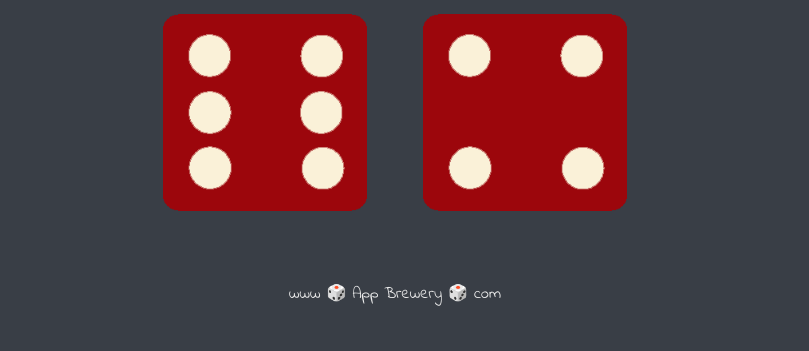
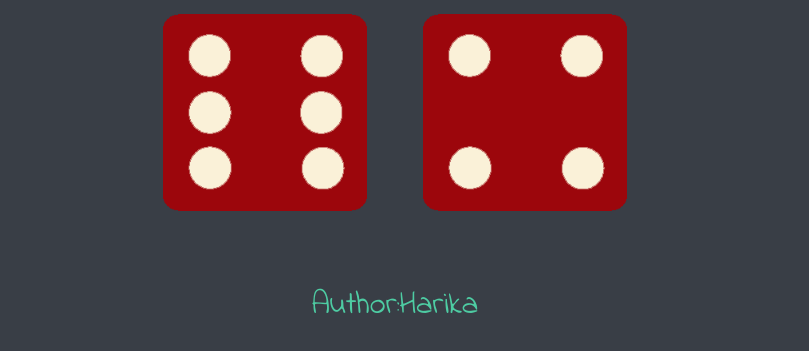
Before and after one commit to hmellach/Dicegame, a plain HTML site: page dicee.html in a window 1280 px wide. Shown: the part 481-832 px from the top of the page, without its empty margins (245-1054 px from the left). Before the commit the page ends 800 px from the top, so only its background shows below. Drawn offline with Linux system fonts and the light colour scheme; files whose address does not match are found by name.

Commit message:
Update dicee.html

```diff
--- a/dicee.html
+++ b/dicee.html
@@ -29,6 +29,6 @@
   </body>
 
   <footer>
-    www 🎲 App Brewery 🎲 com
+    <p>Author:Harika</p>
   </footer>
 </html>
```
